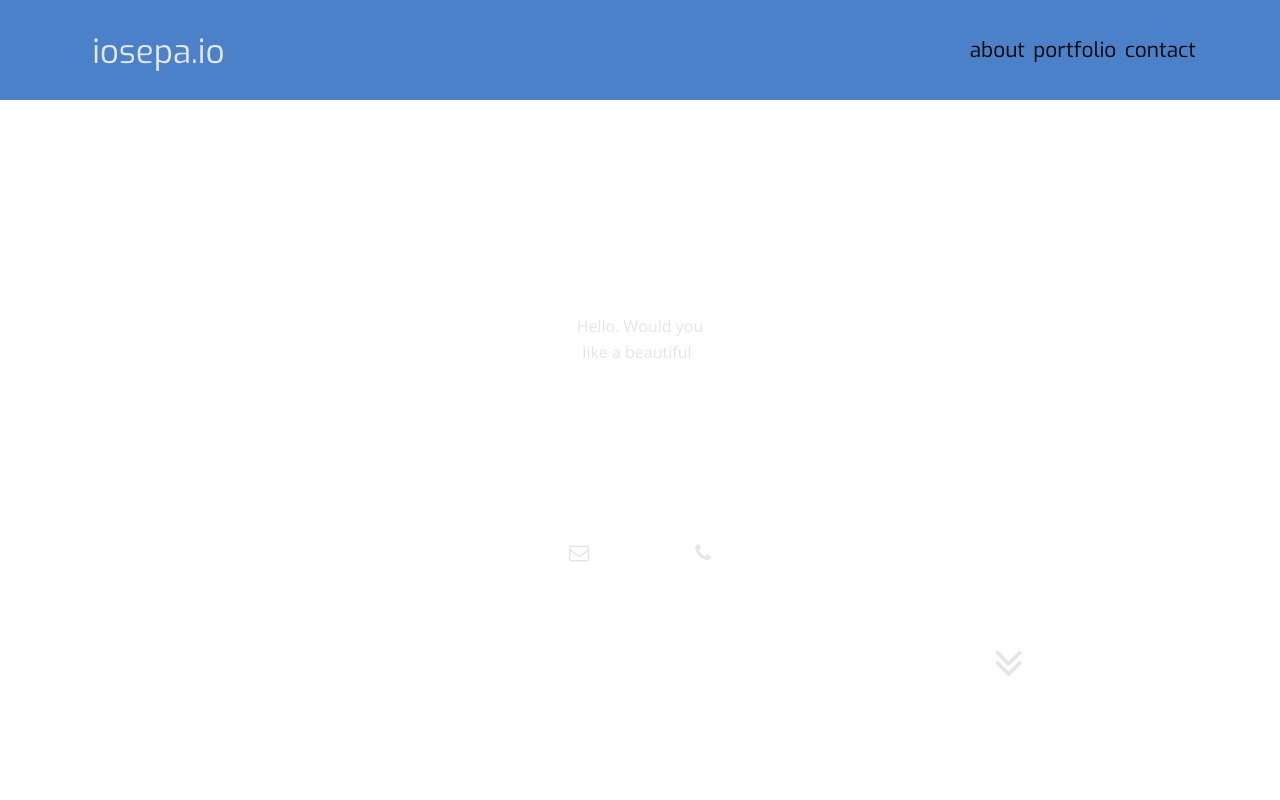
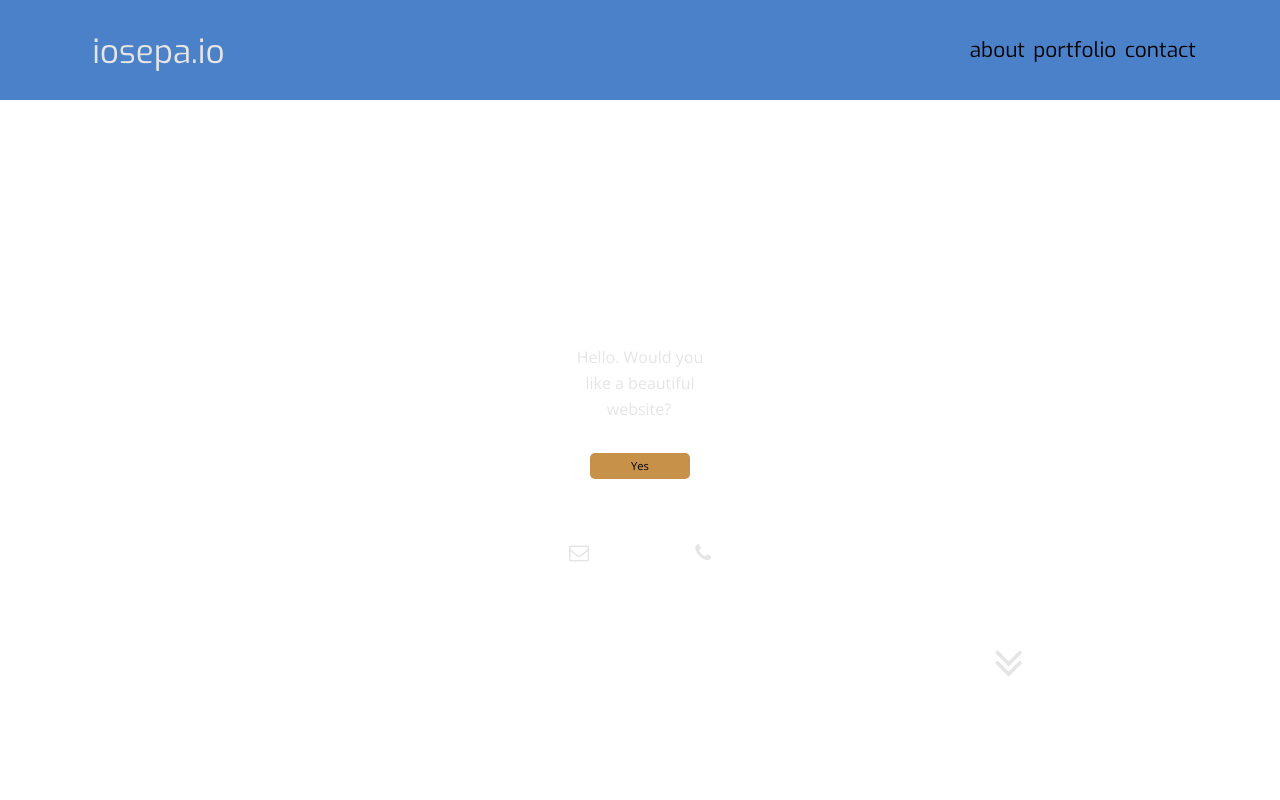
Before and after one commit to iosepa/portfolio, a plain HTML site: page index.html in a window 1280 px wide. Shown: the top 800 px of the page. Drawn offline with nearby package versions, Linux system fonts and the light colour scheme.

Commit message:
Added call to action button, played with spacing

```diff
--- a/functions.js
+++ b/functions.js
@@ -1,6 +1,10 @@
 window.onload = function(){
 
-  autoType("greeting",140, "Hello. Would you like a beautiful website?");
+  autoType("greeting",95, "Hello. Would you like a beautiful website?");
+
+  setTimeout(function(){
+    document.getElementById('callToAction').style.opacity = "1";
+  }, 4000);
 
   let deviceAgent = navigator.userAgent.toLowerCase();
 
@@ -42,7 +46,6 @@ deviceAgent.match(/bada/i));
     .then(function(response){ return response.text()}).then(text=>document.getElementById('formResponse').innerHTML+=text);
 
     document.getElementById('contactForm').reset();
-
     document.getElementById('formResponse').innerHTML = "Thank you, " + custName + ".";
 
   }, false);
--- a/index.html
+++ b/index.html
@@ -47,8 +47,9 @@
                       <h5 id="contactLinks">
                         <a href='mailto:j@climatejourney.com'><i class="fa fa-envelope-o"></i></a>
                         <a href='tel:(717)229-7171'><i class="fa fa-phone"></i></a></h5>
+                        <h5><a id="callToAction" onclick="shrinkNav(10)" href="#contact">Yes</a></h5>
+
                         <h5 id="greeting"></h5>
-
 
 <a id="downArrow" href="#about" onclick='shrinkNav(10)'><i class="fa fa-angle-double-down"></i></a>
                   </div>
@@ -136,7 +137,7 @@
 
                   <div class="container">
                     <form id="contactForm">
-                      <h4>Let's build something together!</h4>
+                      <h4>Let's build it together.</h4>
                         <input placeholder="Name*" type="text" name="name" tabindex="1" required>
                         <input placeholder="Email Address*" type="email" name="email" tabindex="2" required>
                         <input placeholder="Phone Number" type="tel" name="tel" tabindex="3">
--- a/style.scss
+++ b/style.scss
@@ -357,12 +357,13 @@ h4 {
       #greeting {
         display: block;
         font-size: 1em;
-        top: 35vh;
+        top: 31vh;
         width: 150px;
         text-align: center;
         margin: 0 auto;
         @media screen and (max-width: $break-small){
           width: 100px;
+          top: 20vh;
         }
 
       }
@@ -386,6 +387,30 @@ h4 {
         100%{
           opacity: 0;
         }
+      }
+
+      #callToAction {
+        top: 50vh;
+        width: 100px;
+        font-size: 1em;
+        text-decoration: none;
+        color: black;
+        margin: 0 auto;
+        background-color: complement($headerColor);
+
+        position: relative;
+    //    border: 1px solid black;
+        border-radius: 5px;
+        display: block;
+        opacity: 0;
+        transition: 1s;
+        &:hover {
+         // background-color: darken(complement($headerColor), 15);
+//          border: 1px solid white;
+          transition: 0.5s;
+          color: white;
+        }
+
       }
 
       #contactLinks {
```
Also changed, not shown: style.css, 1 other file.
